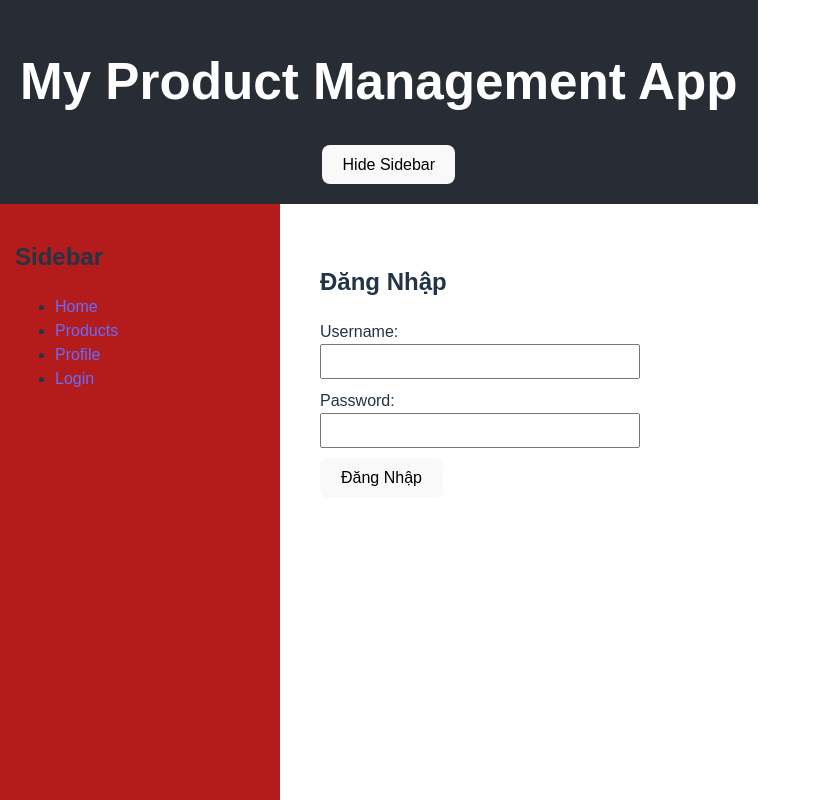
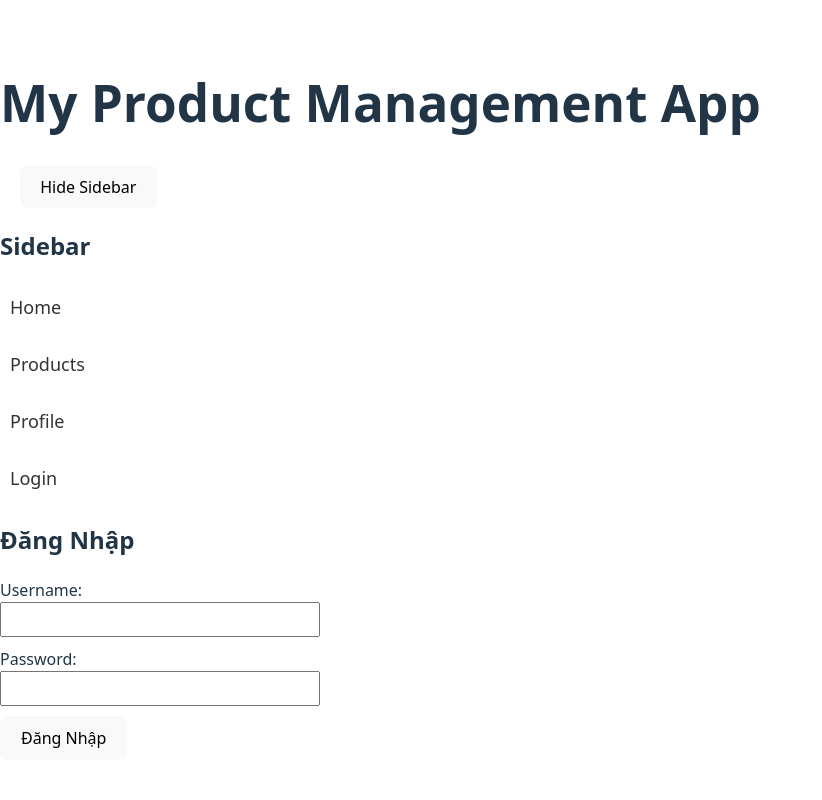
Before and after one commit to chube-coder-2k4/react-spring-mongodb, a React (Vite) app: page /login in a window 1280 px wide. Shown: the top 800 px of the page, without its empty margins (0-822 px from the left). Built offline with nearby package versions, Linux system fonts and the light colour scheme.

Commit message:
feat: impl main page

```diff
--- a/src/App.css
+++ b/src/App.css
@@ -1,26 +1,27 @@
-.app{
-  font-family: Arial, sans-serif;
+.sidebar ul {
+  list-style: none;
+  padding: 0;
 }
 
-.header{
-  background-color: #282c34;
-  padding: 20px;
-  color: white;
-  text-align: center;
+.sidebar li {
+  margin: 10px 0;
 }
 
-.main-layout{
-  display: flex;
+.sidebar a {
+  text-decoration: none;
+  color: #333;
+  font-size: 18px;
+  display: block;
+  padding: 10px;
+  border-radius: 5px;
 }
 
-.sidebar{
-  width: 250px;
-  background-color: #b41c1c;
-  padding: 15px;
-  min-height: 100vh;
+.sidebar a:hover {
+  background-color: #e0e0e0;
 }
 
-.content{
-  flex: 1;
-  padding: 40px;
+.active-link {
+  background-color: #007bff;
+  color: white !important;
+  font-weight: bold;
 }
--- a/src/App.jsx
+++ b/src/App.jsx
@@ -33,7 +33,7 @@ function Layout() {
       <div className="main-layout">
         <Sidebar menuItems={menuItems} isOpen={isSidebarOpen} />
         <main className="content">
-          <Outlet /> {/* Nơi các page con sẽ render */}
+          <Outlet />
         </main>
       </div>
     </div>
```
